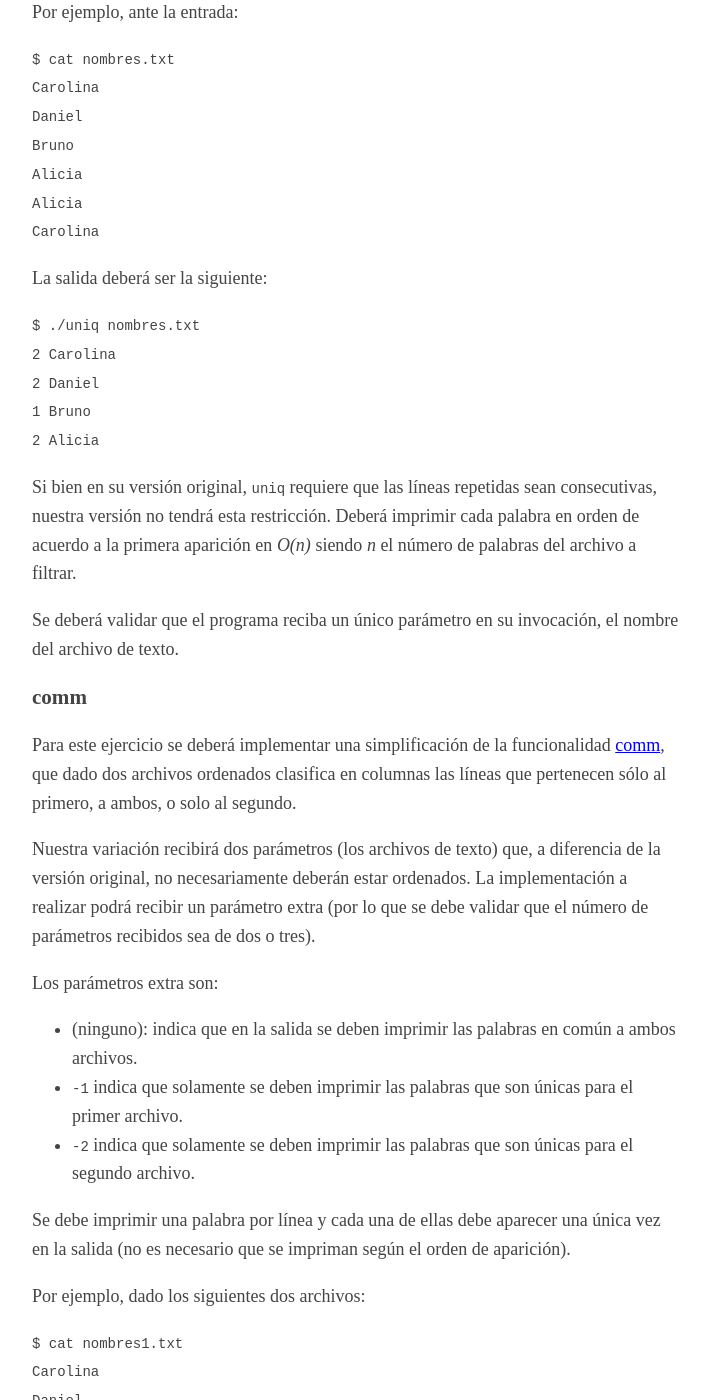
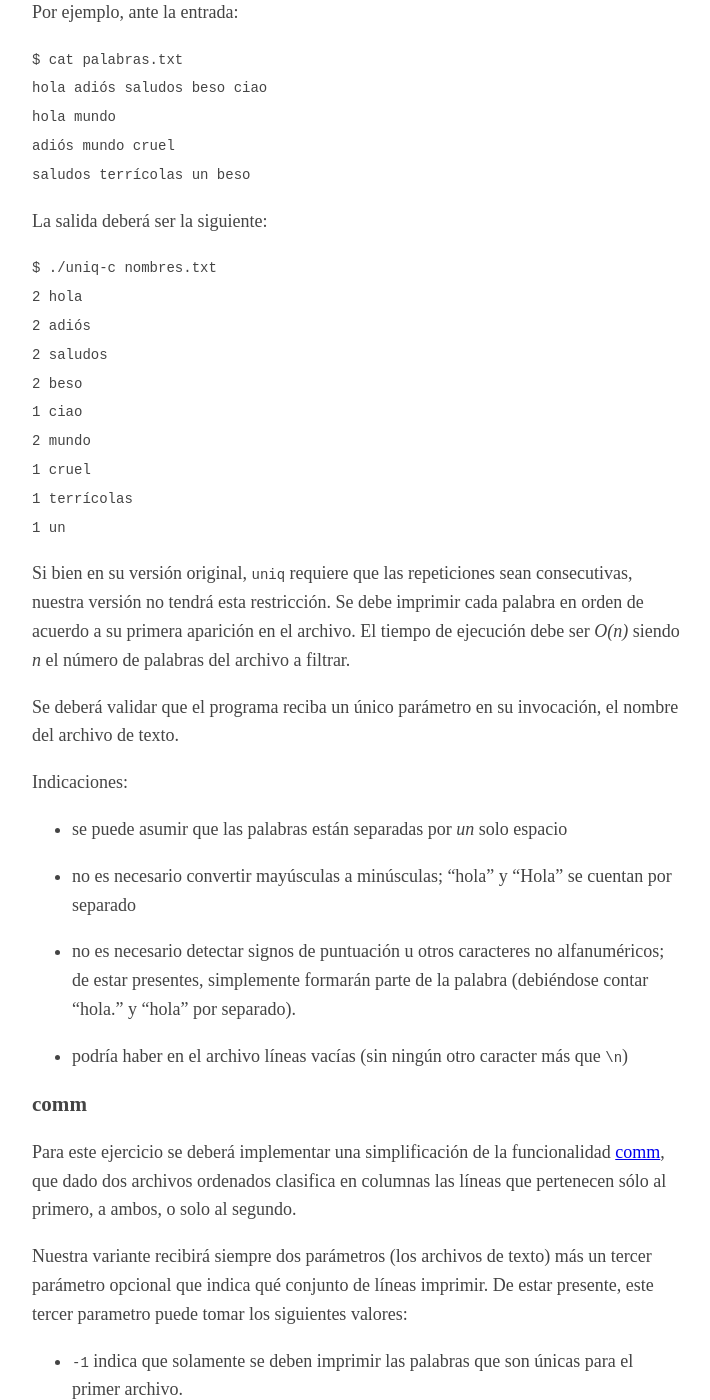
Before and after one commit to algoritmos-rw/algoritmos, a Jekyll site: the page built from enunciado.md, in a window 1280 px wide and 1400 px high, scrolled down 438 px. Shown: the whole window, without its empty margins (283-993 px from the left). Built offline with Jekyll 4.4.1, drawn with Linux system fonts in a browser that asks for light colours; some of the changed text lies outside the part shown.

Commit message:
Pequeñas mejoras al enunciado.

```diff
--- a/enunciado.md
+++ b/enunciado.md
@@ -17,41 +17,60 @@ Se pide programar una herramienta con una funcionalidad similar a la de la utili
 
 Por ejemplo, ante la entrada:
 
-    $ cat nombres.txt
-    Carolina
-    Daniel
-    Bruno
-    Alicia
-    Alicia
-    Carolina
+    $ cat palabras.txt
+    hola adiós saludos beso ciao
+    hola mundo
+    adiós mundo cruel
+    saludos terrícolas un beso
 
 La salida deberá ser la siguiente:
 
-    $ ./uniq nombres.txt
-    2 Carolina
-    2 Daniel
-    1 Bruno
-    2 Alicia
+    $ ./uniq-c nombres.txt
+    2 hola
+    2 adiós
+    2 saludos
+    2 beso
+    1 ciao
+    2 mundo
+    1 cruel
+    1 terrícolas
+    1 un
 
-Si bien en su versión original, `uniq` requiere que las líneas repetidas sean consecutivas, nuestra versión no tendrá esta restricción. Deberá imprimir cada palabra en orden de acuerdo a la primera aparición en *O(n)* siendo *n* el número de palabras del archivo a filtrar.
+Si bien en su versión original, `uniq` requiere que las repeticiones sean consecutivas, nuestra versión no tendrá esta restricción. Se debe imprimir cada palabra en orden de acuerdo a su primera aparición en el archivo. El tiempo de ejecución debe ser *O(n)* siendo *n* el número de palabras del archivo a filtrar.
 
 Se deberá validar que el programa reciba un único parámetro en su invocación, el nombre del archivo de texto.
+
+Indicaciones:
+
+  - se puede asumir que las palabras están separadas por *un* solo espacio
+
+  - no es necesario convertir mayúsculas a minúsculas; “hola” y “Hola” se cuentan por separado
+
+  - no es necesario detectar signos de puntuación u otros caracteres no alfanuméricos; de estar presentes, simplemente formarán parte de la palabra (debiéndose contar “hola.” y “hola” por separado).
+
+  - podría haber en el archivo líneas vacías (sin ningún otro caracter más que `\n`)
 
 
 ### comm
 
 Para este ejercicio se deberá implementar una simplificación de la funcionalidad [comm](http://ss64.com/bash/comm.html), que dado dos archivos ordenados clasifica en columnas las líneas que pertenecen sólo al primero, a ambos, o solo al segundo.
 
-Nuestra variación recibirá dos parámetros (los archivos de texto) que, a diferencia de la versión original, no necesariamente deberán estar ordenados.
-La implementación a realizar podrá recibir un parámetro extra (por lo que se debe validar que el número de parámetros recibidos sea de dos o tres).
+Nuestra variante recibirá siempre dos parámetros (los archivos de texto) más un tercer parámetro opcional que indica qué conjunto de líneas imprimir. De estar presente, este tercer parametro puede tomar los siguientes valores:
 
-Los parámetros extra son:
-
-  - (ninguno): indica que en la salida se deben imprimir las palabras en común a ambos archivos.
   - `-1` indica que solamente se deben imprimir las palabras que son únicas para el primer archivo.
   - `-2` indica que solamente se deben imprimir las palabras que son únicas para el segundo archivo.
 
-Se debe imprimir una palabra por línea y cada una de ellas debe aparecer una única vez en la salida (no es necesario que se impriman según el orden de aparición).
+De no estar presente (es decir, solo se pasaron dos argumentos):
+
+  - se deben imprimir las palabras en común a ambos archivos.
+
+Por tanto, los casos válidos de invocación son:
+
+  - dos parámetros
+  - tres parámetros, siendo el tercero bien la cadena `-1` bien la cadena `-2`
+
+Se debe imprimir una palabra por línea y cada una de ellas debe aparecer una única vez en la salida (no es necesario que se impriman según el orden de aparición). A diferencia de la versión original de *comm*, los archivos no necesariamente estarán ordenados.
+
 
 Por ejemplo, dado los siguientes dos archivos:
 
@@ -98,7 +117,7 @@ En este punto se pide agregar un nuevo par de iteradores al árbol que implement
 
 Para el iterador interno:
 
-    void abb_post_order(abb_t* arbol, bool (\*visitar)(const char*, void*, void*), void* extra);
+    void abb_post_order(abb_t* arbol, bool (*visitar)(const char*, void*, void*), void* extra);
 
 Para el iterador externo se creará la estructura abb_iter_post_t:
 
@@ -109,30 +128,41 @@ Para el iterador externo se creará la estructura abb_iter_post_t:
     void abb_iter_post_destruir(abb_iter_post_t* iter);
 
 
-### abb_obtener_lista
+### abb_obtener_items
 
-En este ejercicio se pide una primitiva que en *O(n)* devuelva un arreglo con todos los datos del árbol. Para esto se definirá una estructura de la siguiente manera:
+En este ejercicio se pide una primitiva que en *O(n)* devuelva un arreglo con todos los datos del árbol (claves y valores), ordenados por clave. Para esto se definirá una estructura pública de la siguiente manera:
 
-    typedef struct abb_dato
+    typedef struct abb_item
     {
         const char* clave;
         void* valor;
-    } abb_dato_t;
+    } abb_item_t;
 
-Por lo tanto, la firma de la primitiva será la siguiente:
+La firma de la primitiva será la siguiente:
 
-    abb_dato_t** abb_obtener_lista(const abb_t*);
+    abb_dato_t* abb_obtener_items(const abb_t*);
+
+El puntero devuelto apunta al primer elemento de un arreglo de *N* elementos, donde *N* es el número de elementos del árbol. Es, por tanto, equivalente un arreglo `abb_item[N]`:
+
+    abb_dato_t *items = abb_obtener_items(arbol);
+    printf("primera clave = %s\n", items[0].clave);
+
+El arreglo devuelto debe ser liberado con free(). Las claves son propiedad del árbol y no deben ser destruidas.
+
 
 ## Heaps
 
 ### top-k
 
-Se pide programar la función `top-k`, que dado un arreglo de elementos y una función de comparación, nos devuelve un nuevo arreglo con los `k` elementos más grandes:
+Se pide programar la función `top_k()`, que dado un arreglo de elementos y una función de comparación, nos devuelve un nuevo arreglo con los `k` elementos más grandes:
 
-    void** top-k(void** datos, size_t n, cmp_func_t cmp);
+    void** top_k(void** datos, size_t tam_datos, cmp_func_t cmp);
 
+Indicaciones:
 
+  - el arreglo tiene exactamente `k` posiciones. Si `k > n`, las últimas `k - n` posiciones del arreglo son NULL.
 
+  - la complejidad de la función debe ser *O(n log k)*.
 
 
 ### heap_actualizar_prioridad
```
